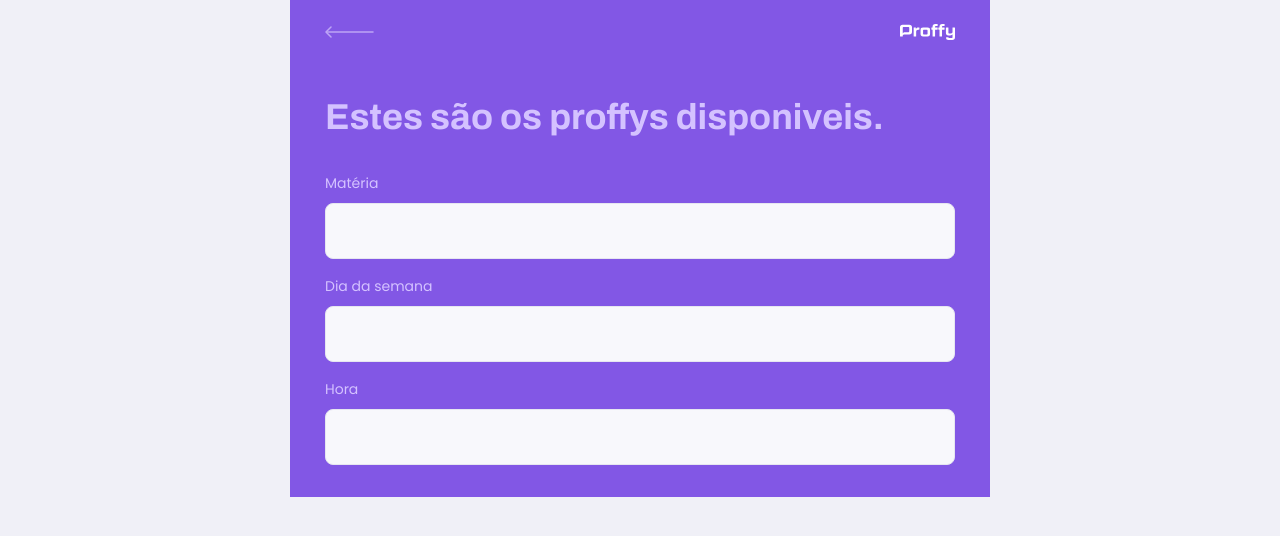
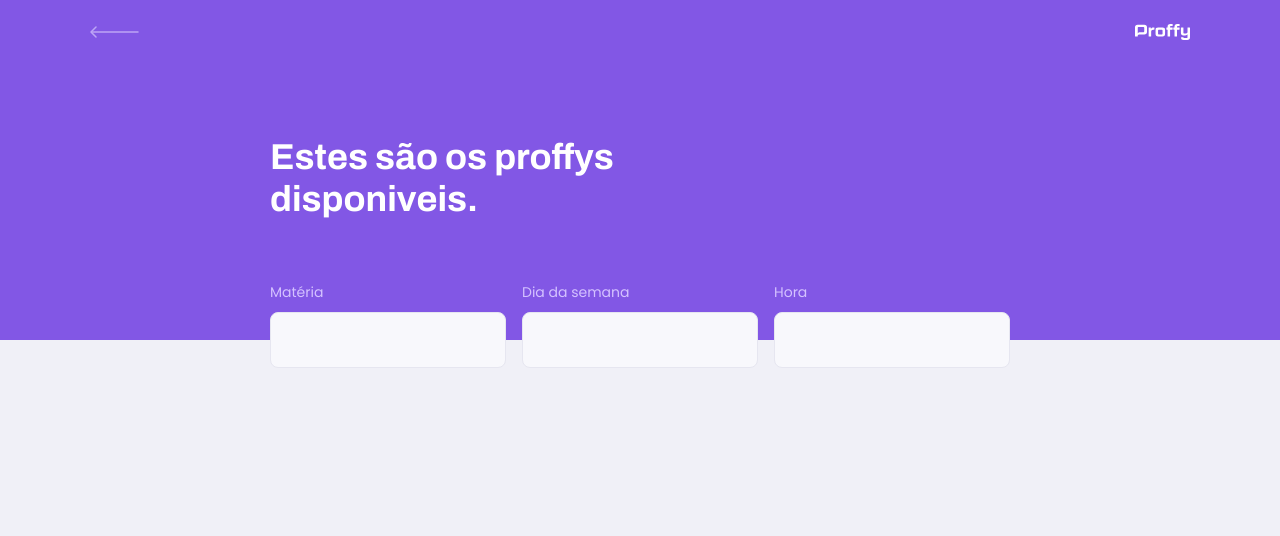
Before and after one commit to wanderson1873/proffy, a React (Create React App) app: page /study in a window 1280 px wide. Shown: the top 536 px of the page. Built offline with nearby package versions, Linux system fonts and the light colour scheme.

Commit message:
page header

```diff
--- a/src/components/PageHeader/index.tsx
+++ b/src/components/PageHeader/index.tsx
@@ -4,6 +4,8 @@ import { Link } from 'react-router-dom';
 
 import backIcon from '../../assets/images/icons/back.svg'
 import logoImg from '../../assets/images/logo.svg'
+
+import './styles.css';
 
 interface PageHeaderProps {
     title: string;
--- a/src/components/PageHeader/styles.css
+++ b/src/components/PageHeader/styles.css
@@ -0,0 +1,66 @@
+.page-header {
+    display: flex;
+    flex-direction: column;
+    background-color: var(--color-primary);
+}
+
+.page-header .top-bar-container {
+    width: 90%;
+    margin: 0 auto;
+    display: flex;
+    justify-content: space-between;
+    align-items: center;
+    color: var(--color-text-in-primary);
+    padding: 1.6rem 0;
+}
+
+.page-header .top-bar-container a {
+    height: 3.2rem;
+    transition: opacity 0.2s;
+}
+
+.page-header .top-bar-container a:hover {
+    opacity: 0.6;
+}
+
+.page-header .top-bar-container > img {
+    height: 1.6rem;
+}
+
+.page-header .header-content {
+    width: 90%;
+    margin: 0 auto;
+    position: relative;
+    margin: 3.2rem auto;
+}
+
+.page-header .header-content strong {
+    font: 700 3.6rem Archivo;
+    line-height: 4.2rem;
+    color: var(--color-title-in-primary);
+}
+
+@media (min-width: 700px) {
+    .page-header {
+        height: 340px;
+    }
+
+    .page-header .top-bar-container {
+        max-width: 1100px;
+    }
+
+    .page-header .header-content {
+        flex: 1;
+        max-width: 740px;
+        margin: 0 auto;
+        padding-bottom: 48px;
+        display: flex;
+        flex-direction: column;
+        justify-content: center;
+        align-items: flex-start;
+    }
+
+    .page-header .header-content strong {
+        max-width: 350px;
+    }
+}
--- a/src/pages/TeacherList/styles.css
+++ b/src/pages/TeacherList/styles.css
@@ -3,52 +3,6 @@
     height: 100vh;
 }
 
-#page-teacher-form {
-    width: 100vw;
-    height: 100vh;
-}
-
-.page-header {
-    display: flex;
-    flex-direction: column;
-    background-color: var(--color-primary);
-}
-
-.page-header .top-bar-container {
-    width: 90%;
-    margin: 0 auto;
-    display: flex;
-    justify-content: space-between;
-    align-items: center;
-    color: var(--color-text-in-primary);
-    padding: 1.6rem 0;
-}
-
-.page-header .top-bar-container a {
-    height: 3.2rem;
-    transition: opacity 0.2s;
-}
-
-.page-header .top-bar-container a:hover {
-    opacity: 0.6;
-}
-
-.page-header .top-bar-container > img {
-    height: 1.6rem;
-}
-
-.page-header .header-content {
-    width: 90%;
-    margin: 0 auto;
-    position: relative;
-    margin: 3.2rem auto;
-}
-
-.page-header .header-content strong {
-    font: 700 3.6rem Archivo;
-    line-height: 4.2rem;
-    color: var(--color-text-in-primary);
-}
 
 /* Form */
 #search-teachers {
@@ -92,3 +46,21 @@
    right: 1.6rem;
    bottom: 0;
 }
+
+@media (min-width: 700px) {
+    #page-teacher-list {
+        max-width: 100vw;
+    }
+
+    #search-teachers {
+        display: grid;
+        grid-template-columns: repeat(3, 1fr);
+        column-gap: 16px;
+        position: absolute;
+        bottom: -28px;
+    }
+
+    #search-teachers .input-block + .input-block {
+        margin-top: 0;
+    }
+}
```
